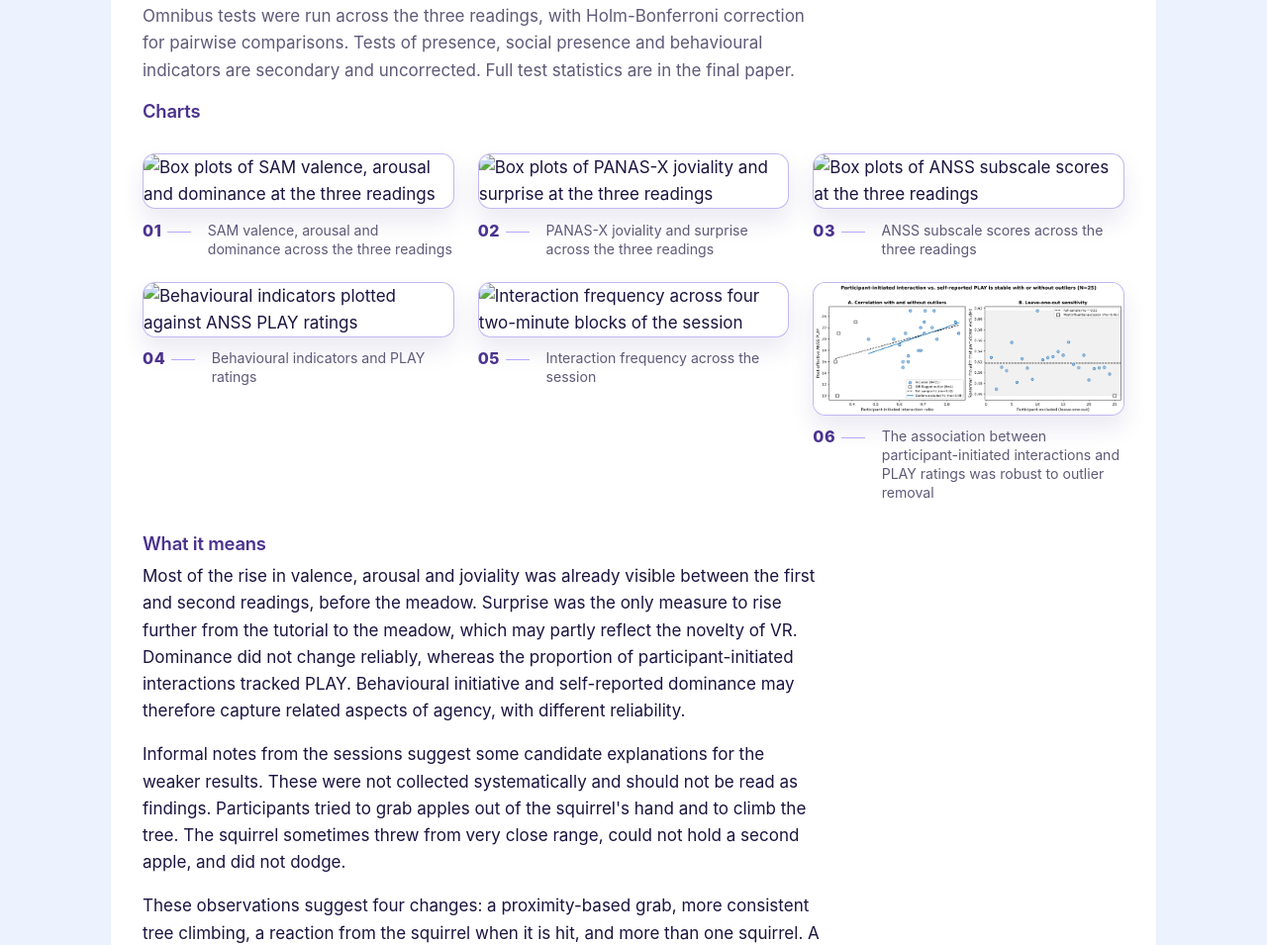
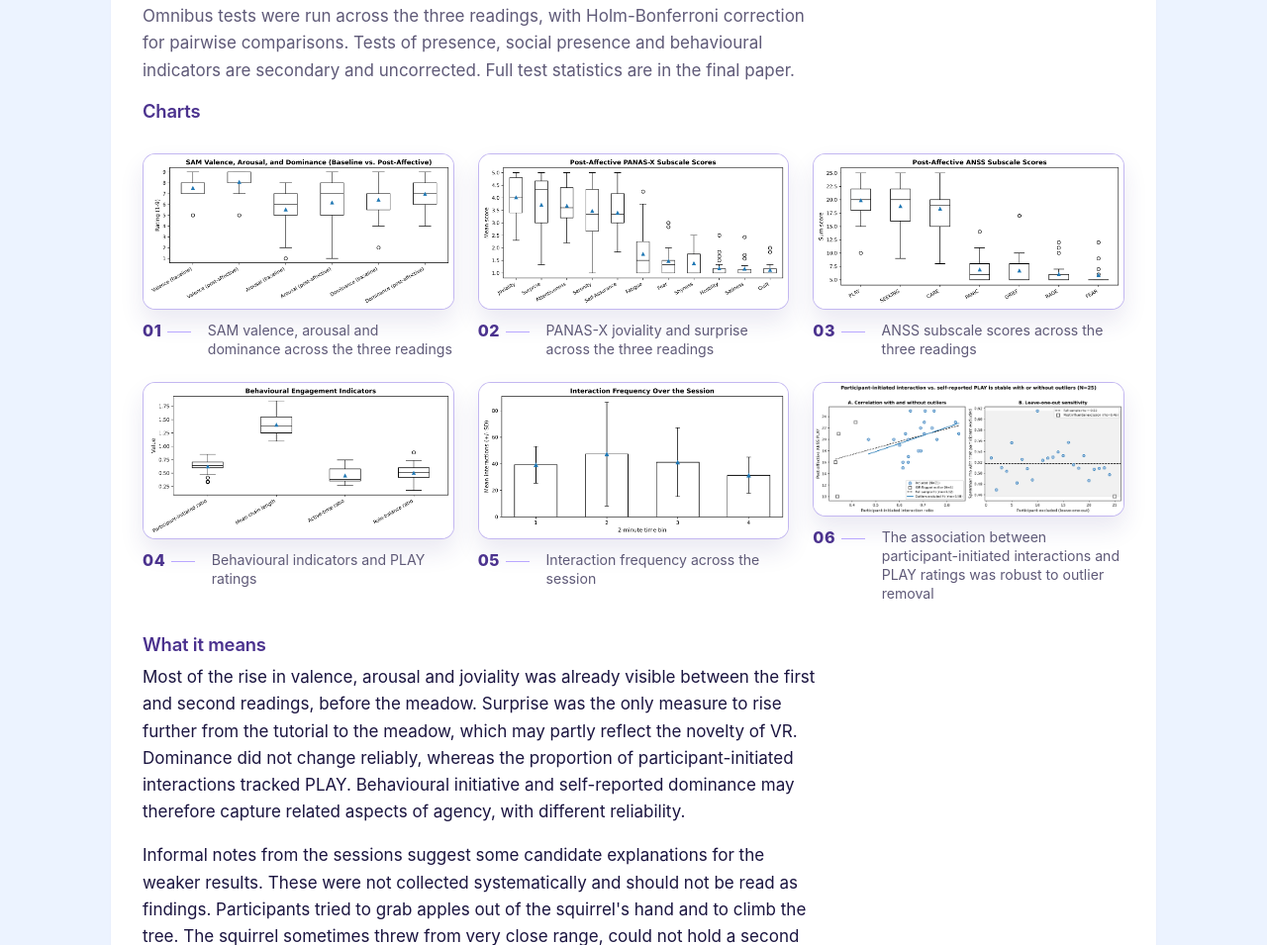
Before and after one commit to devin-88/vrplay-website, a plain HTML site: page apple-interaction.html in a window 1280 px wide. Shown: the part 6817-7772 px from the top of the page at 99% size. Drawn offline with Linux system fonts and the light colour scheme.

Commit message:
Update image sources in apple-interaction.html

```diff
--- a/apple-interaction.html
+++ b/apple-interaction.html
@@ -148,23 +148,23 @@
         <h3>Charts</h3>
         <div class="gallery charts">
           <figure>
-            <img src="img/apple-sam.png" alt="Box plots of SAM valence, arousal and dominance at the three readings" loading="lazy" decoding="async">
+            <img src="img/sam_boxplot.png" alt="Box plots of SAM valence, arousal and dominance at the three readings" loading="lazy" decoding="async">
             <figcaption><span class="gallery-number">01</span><span>SAM valence, arousal and dominance across the three readings</span></figcaption>
           </figure>
           <figure>
-            <img src="img/apple-panasx.png" alt="Box plots of PANAS-X joviality and surprise at the three readings" loading="lazy" decoding="async">
+            <img src="img/panasx_boxplot.png" alt="Box plots of PANAS-X joviality and surprise at the three readings" loading="lazy" decoding="async">
             <figcaption><span class="gallery-number">02</span><span>PANAS-X joviality and surprise across the three readings</span></figcaption>
           </figure>
           <figure>
-            <img src="img/apple-anss.png" alt="Box plots of ANSS subscale scores at the three readings" loading="lazy" decoding="async">
+            <img src="img/anss_boxplot.png" alt="Box plots of ANSS subscale scores at the three readings" loading="lazy" decoding="async">
             <figcaption><span class="gallery-number">03</span><span>ANSS subscale scores across the three readings</span></figcaption>
           </figure>
           <figure>
-            <img src="img/apple-behavioural.png" alt="Behavioural indicators plotted against ANSS PLAY ratings" loading="lazy" decoding="async">
+            <img src="img/behavioural_boxplot.png" alt="Behavioural indicators plotted against ANSS PLAY ratings" loading="lazy" decoding="async">
             <figcaption><span class="gallery-number">04</span><span>Behavioural indicators and PLAY ratings</span></figcaption>
           </figure>
           <figure>
-            <img src="img/apple-temporal.png" alt="Interaction frequency across four two-minute blocks of the session" loading="lazy" decoding="async">
+            <img src="img/temporal_engagement.png" alt="Interaction frequency across four two-minute blocks of the session" loading="lazy" decoding="async">
             <figcaption><span class="gallery-number">05</span><span>Interaction frequency across the session</span></figcaption>
           </figure>
           <figure>
```
